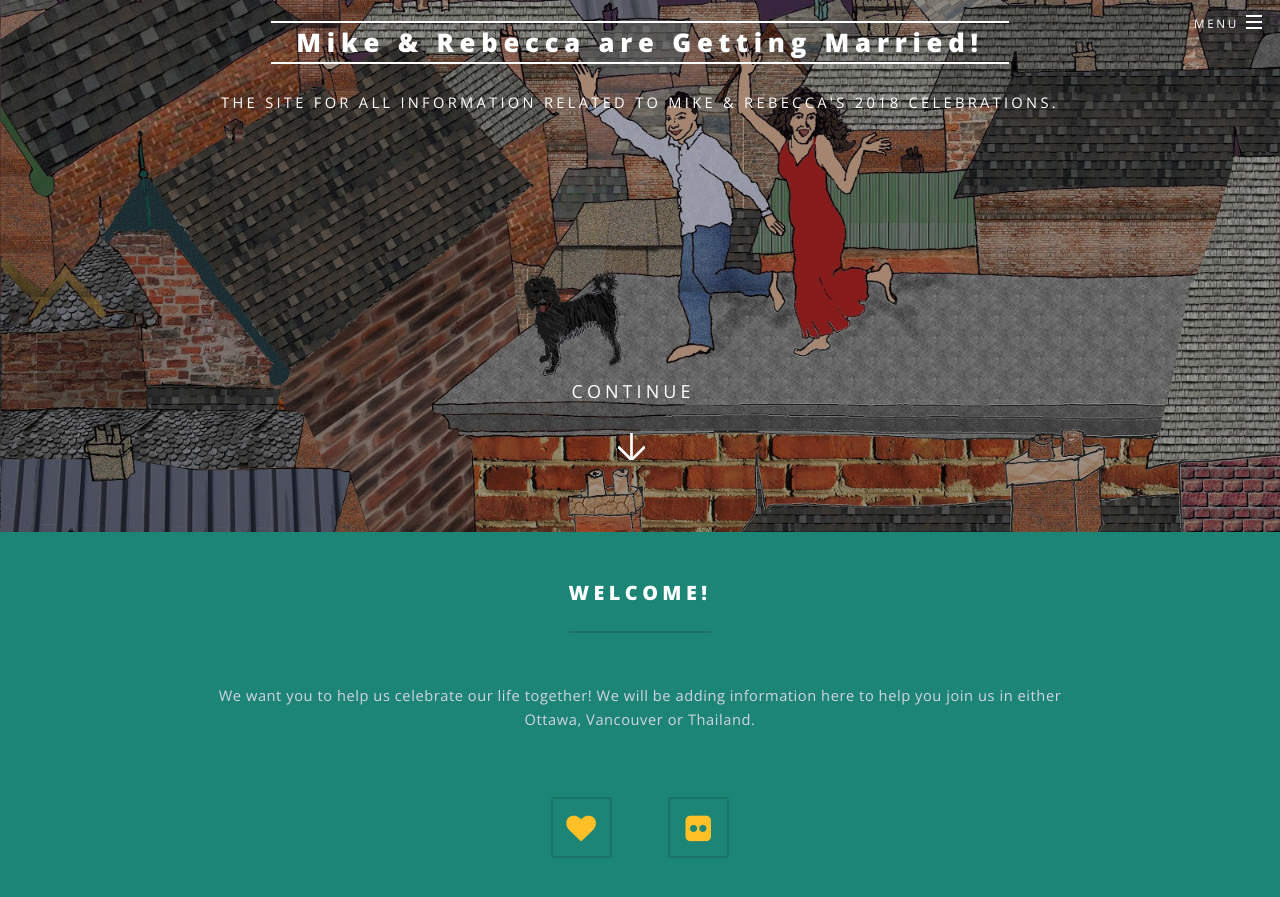
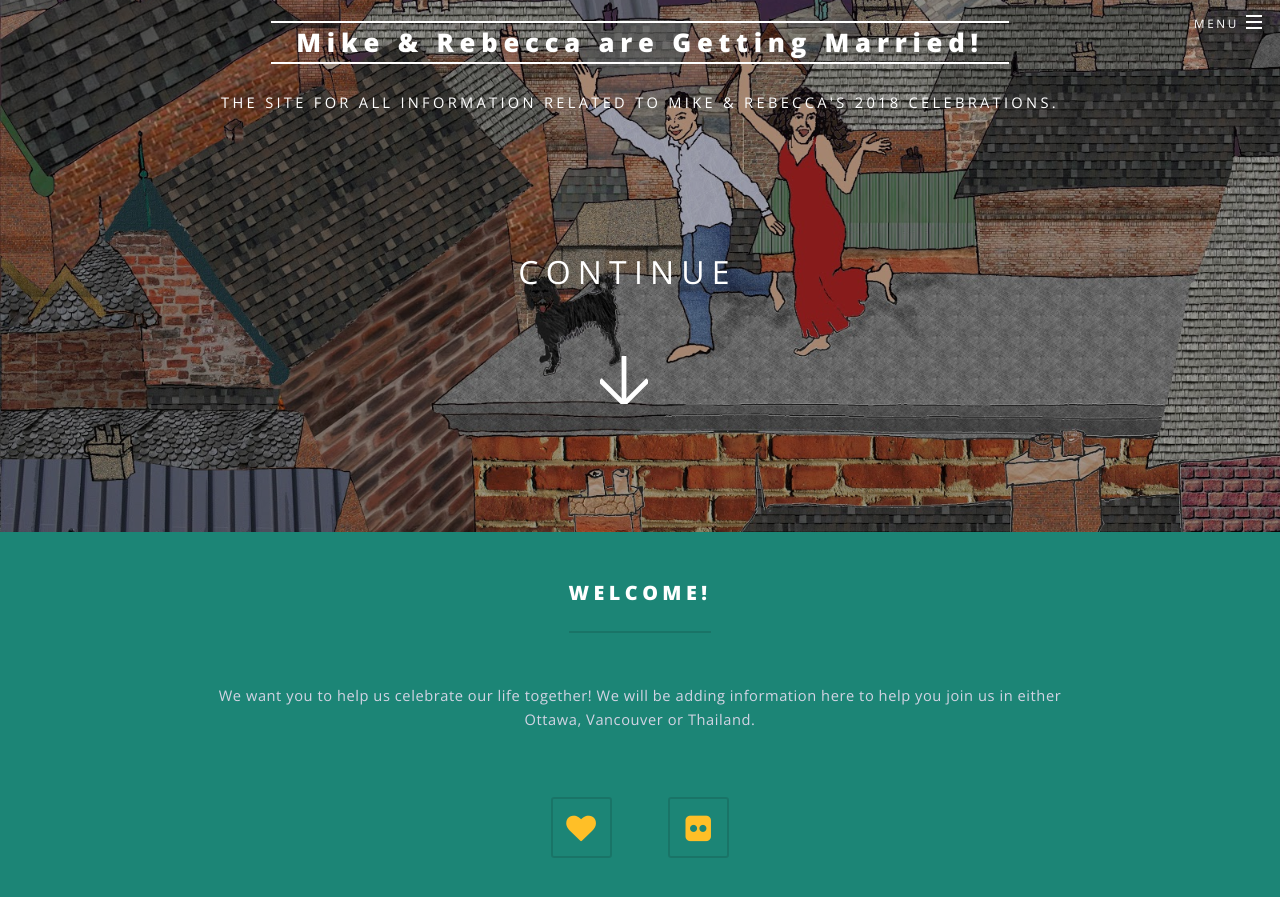
Before and after one commit to mgifford/gifsack-or-wolford, a Jekyll site: the page built from 4df0179dda01538c9eedcafb8789c0805e4fd0c4/index.md, in a window 1280 px wide and 900 px high, scrolled down 368 px. Shown: the top 897 px of the window. Built offline with Jekyll 4.4.1, drawn with Linux system fonts in a browser that asks for light colours.

Commit message:
moving to xx-large

```diff
--- a/css/main.scss
+++ b/css/main.scss
@@ -1835,7 +1835,7 @@ $baseurl: '{{ site.baseurl }}/images';
 			text-transform: uppercase;
 			width: 16em;
 			z-index: 1;
-			font-size: large;
+			font-size: xx-large;
 
 			&:after {
 				background-image: url('images/arrow.svg');
```
